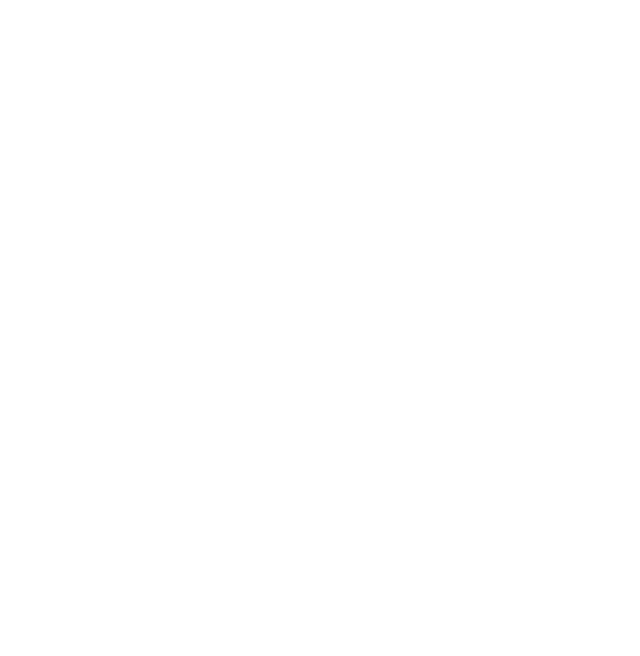
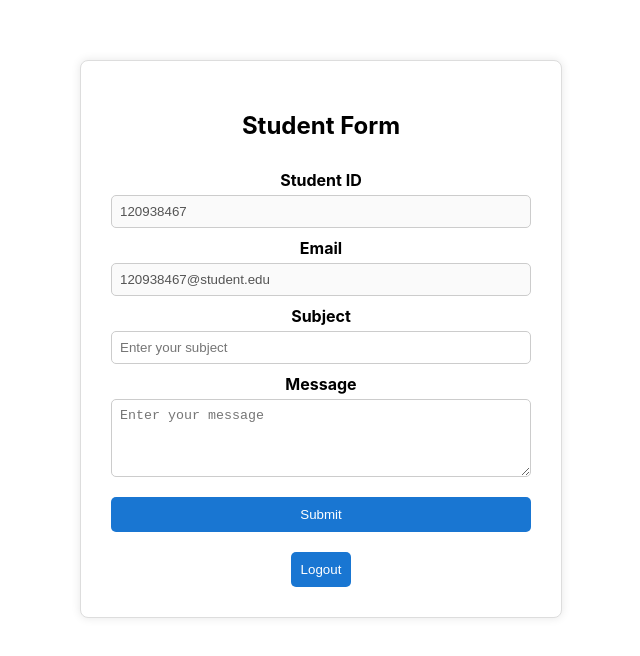
Before and after one commit to sanyamverma1/student-app, a React (Create React App) app in the folder frontend/: page /student-form in a window 1280 px wide. Before the commit this address had no page. Shown: the top 656 px of the page, without its empty margins (319-959 px from the left). Built offline with nearby package versions, Linux system fonts and the light colour scheme.

Commit message:
Student form created

```diff
--- a/frontend/src/App.js
+++ b/frontend/src/App.js
@@ -13,7 +13,7 @@
       <div className="App">
         <Routes>
           <Route path="/" element={<Login />} />
-          <Route path="/form" element={<StudentForm />} />
+          <Route path="/student-form" element={<StudentForm />} />
           {/* <Route path="/admin" element={<AdminDashboard />} /> */}
         </Routes>
       </div>
--- a/frontend/src/components/Login.js
+++ b/frontend/src/components/Login.js
@@ -1,9 +1,9 @@
 import React, { useState } from 'react';
-import {useNavigate} from 'react-router-dom';
+import { useNavigate } from 'react-router-dom';
 import '../styles/login.css';
 
 function Login() {
-    const [studentID, setEmail] = useState('');
+  const [email, setEmail] = useState('');
   const [password, setPassword] = useState('');
   const [rememberMe, setRememberMe] = useState(false);
   const [error, setError] = useState('');
@@ -11,49 +11,54 @@
 
   const handleSubmit = (e) => {
     e.preventDefault();
-        alert(`StudentID: ${studentID}, Password: ${password}`);
-        // Dummy authentication logic
-        if (studentID === 'admin@gmail.com' && password === 'pass') {
+
+    if (!email.endsWith('@student.edu')) {
+        setError('Please use your student email address');
+        return;
+    }
+    if (email === 'user@student.edu' && password === '123456') {
       setError('');
       alert('Login successful!');
-            // Redirect to User Input page
-            navigate('/user-input');
+
+      navigate('/student-form');
     } else {
       setError('Invalid email or password');
-            alert('Invalid email or password');
     }
-    }
+  };
+
   return (
     <div className="login-container">
-            <h2>Login</h2>
+      <h2>Student Login</h2>
       <form onSubmit={handleSubmit}>
         <input
-                    type="studentID"
-                    placeholder="StudentID"
-                    value={studentID}
-                    onChange={e => setEmail(e.target.value)}
+          type="email"
+          placeholder="Student Email"
+          value={email}
+          onChange={(e) => setEmail(e.target.value)}
           required
         />
         <input
           type="password"
           placeholder="Password"
           value={password}
-                    onChange={e => setPassword(e.target.value)}
+          onChange={(e) => setPassword(e.target.value)}
           required
         />
-                <label>
+
+        <label className="remember-me">
           <input
             type="checkbox"
             checked={rememberMe}
-                        onChange={e => setRememberMe(e.target.checked)}
+            onChange={(e) => setRememberMe(e.target.checked)}
           />
           Remember me
         </label>
+
         <button type="submit">Login</button>
         {error && <p className="error">{error}</p>}
       </form>
     </div>
-    )
+  );
 }
 
 export default Login;
--- a/frontend/src/components/StudentForm.js
+++ b/frontend/src/components/StudentForm.js
@@ -1,51 +1,81 @@
-import React, { useState } from "react";
+import React, { useState } from 'react';
+import { useNavigate } from 'react-router-dom';
+import '../styles/studentForm.css';
 
 function StudentForm() {
-  const [inputValue, setInputValue] = useState("");
+  const navigate = useNavigate();
+
+  const [studentData] = useState({
+    studentID: '120938467',
+    email: '120938467@student.edu',
+  });
+
+  const [formData, setFormData] = useState({
+    subject: '',
+    message: '',
+  });
+
+  const [successMessage, setSuccessMessage] = useState('');
 
   const handleChange = (e) => {
-    setInputValue(e.target.value);
+    const { name, value } = e.target;
+    setFormData({ ...formData, [name]: value });
   };
 
   const handleSubmit = (e) => {
     e.preventDefault();
-    alert(`Input Value: ${inputValue}`);
+
+    // 🔹 Phase 1: mock submission
+    console.log('Submitted:', { ...studentData, ...formData });
+    setSuccessMessage('Form submitted successfully!');
+    setFormData({ subject: '', message: '' });
+  };
+
+  const handleLogout = () => {
+    localStorage.removeItem('token');
+    navigate('/login');
   };
 
   return (
-    <div>
-      <h2>User Input Page</h2>
-      <p>Where are you come from?</p>
+    <div className="student-form-container">
+      <h2>Student Form</h2>
+
       <form onSubmit={handleSubmit}>
+        <label>Student ID</label>
+        <input type="text" value={studentData.studentID} disabled />
+
+        <label>Email</label>
+        <input type="email" value={studentData.email} disabled />
+
+        <label>Subject</label>
         <input
           type="text"
-          placeholder="Enter your answer"
-          value={inputValue}
+          name="subject"
+          value={formData.subject}
           onChange={handleChange}
+          placeholder="Enter your subject"
           required
         />
-        {/* <button type="submit">Submit</button> */}
+
+        <label>Message</label>
+        <textarea
+          name="message"
+          value={formData.message}
+          onChange={handleChange}
+          placeholder="Enter your message"
+          rows="4"
+          required
+        ></textarea>
+
+        <button type="submit">Submit</button>
       </form>
-      <p>How old are you?</p>
-        <input
-          type="text"
-          placeholder="Enter your answer"
-          value={inputValue}
-          onChange={handleChange}
-          required
-        />
-        <p>Which English level that you are aiming for?</p>
-        <input
-          type="text"
-          placeholder="Enter your answer"
-          value={inputValue}
-          onChange={handleChange}
-          required
-        />
-        <button type="submit">Submit</button>
 
+      {successMessage && <p className="success">{successMessage}</p>}
+
+      <button className="logout-btn" onClick={handleLogout}>
+        Logout
+      </button>
     </div>
-
   );
 }
 
--- /dev/null
+++ b/frontend/src/styles/studentForm.css
@@ -0,0 +1,61 @@
+.student-form-container {
+  max-width: 420px;
+  margin: 60px auto;
+  padding: 30px;
+  border: 1px solid #ddd;
+  border-radius: 8px;
+  box-shadow: 0 0 10px rgba(0, 0, 0, 0.1);
+  background-color: #fff;
+}
+
+.student-form-container h2 {
+  text-align: center;
+  margin-bottom: 20px;
+}
+
+.student-form-container form {
+  display: flex;
+  flex-direction: column;
+}
+
+.student-form-container label {
+  margin-top: 10px;
+  font-weight: bold;
+}
+
+.student-form-container input,
+.student-form-container textarea {
+  padding: 8px;
+  border: 1px solid #ccc;
+  border-radius: 5px;
+  margin-top: 5px;
+}
+
+.student-form-container button {
+  margin-top: 20px;
+  padding: 10px;
+  background-color: #1976d2;
+  color: white;
+  border: none;
+  border-radius: 5px;
+  cursor: pointer;
+}
+
+.student-form-container button:hover {
+  background-color: #1565c0;
+}
+
+.success {
+  color: green;
+  text-align: center;
+  margin-top: 10px;
+}
+
+.logout-btn {
+  margin-top: 15px;
+  background-color: #f44336;
+}
+
+.logout-btn:hover {
+  background-color: #d32f2f;
+}
```
Lines whose indentation alone changed are shown as unchanged.
